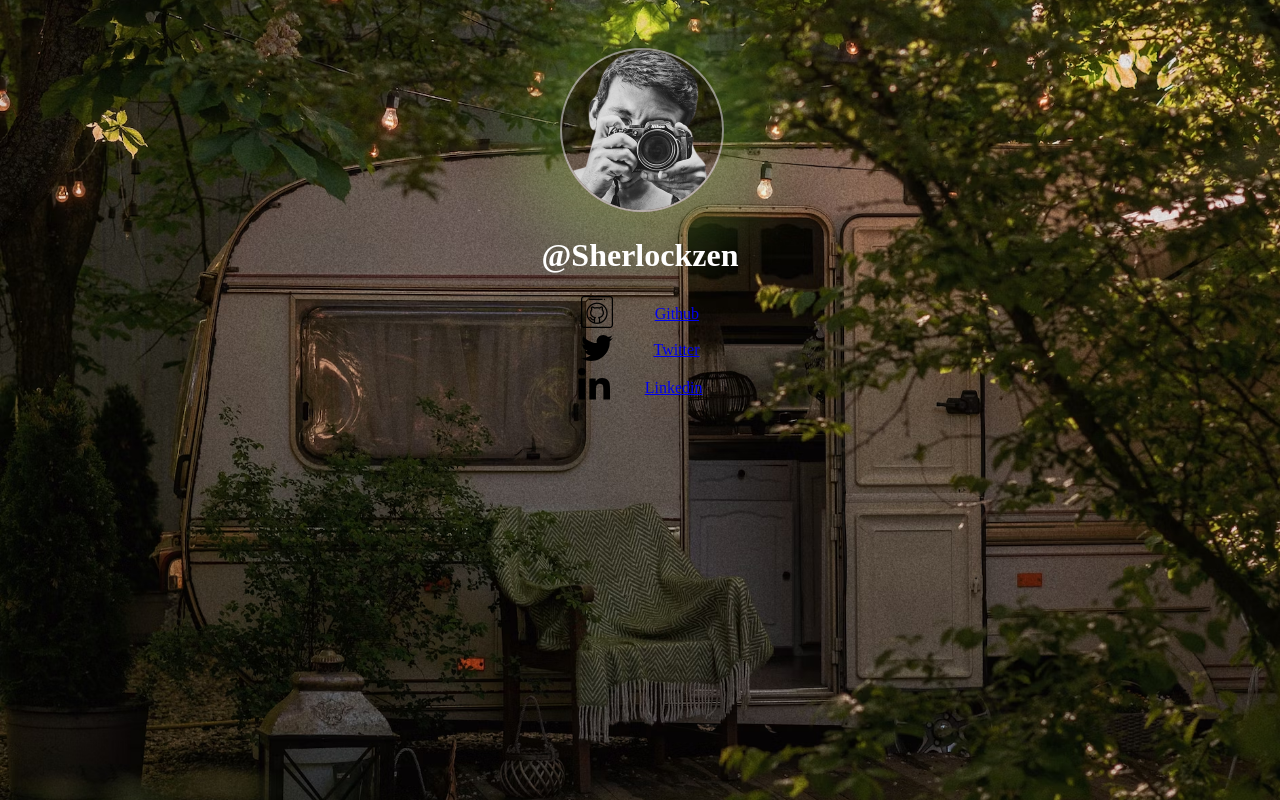
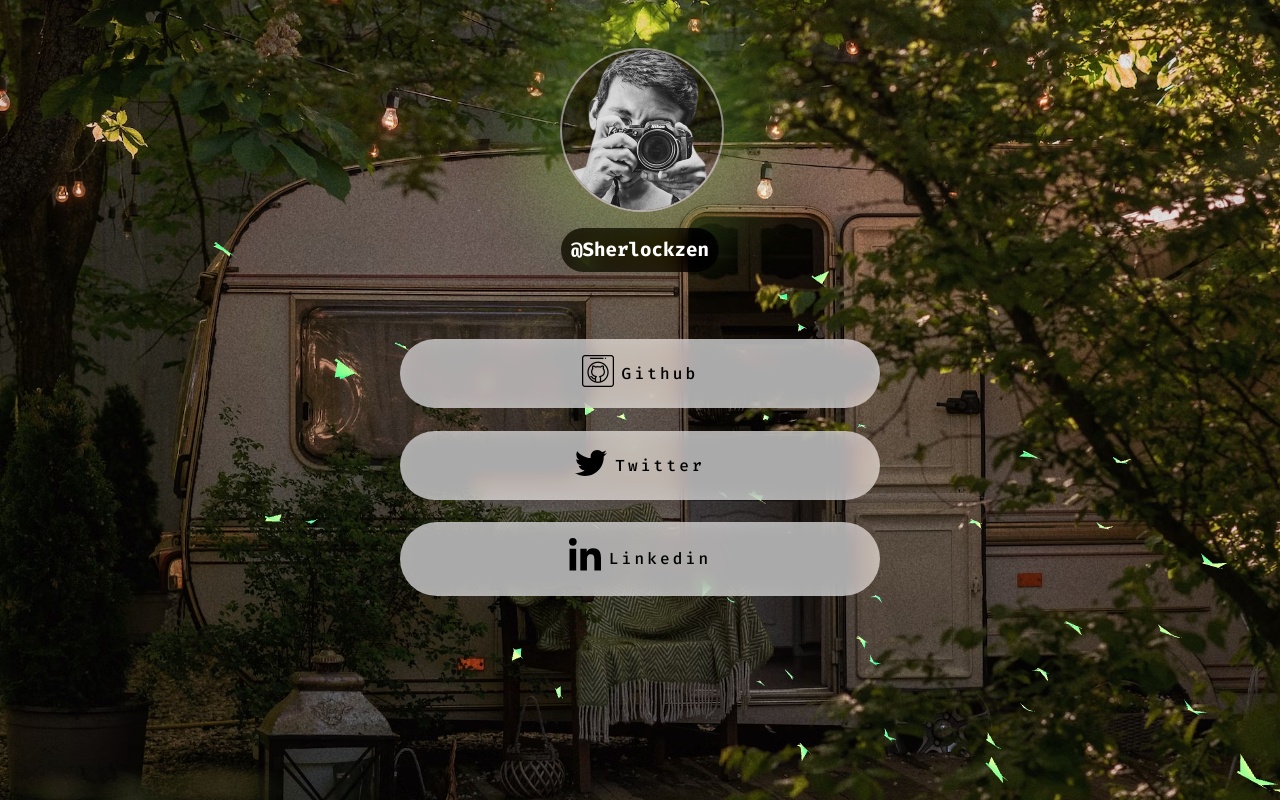
Before and after one commit to Sherlockzen/link-in-bio, a plain HTML site: page index.html in a window 1280 px wide. Drawn offline with nearby package versions, Linux system fonts and the light colour scheme.

Commit message:
Feat: Almost finish the design

```diff
--- a/index.css
+++ b/index.css
@@ -4,8 +4,8 @@ html {
 }
 
 body {
-    display: flex;
-    flex-direction: column;
+    /* display: flex;
+    flex-direction: column; */
     align-items: center;
     box-sizing: border-box;
     margin: 0;
@@ -15,9 +15,13 @@ body {
     color: white;
 }
 
-ul {
-    margin: 0;
-    padding: 0;
+#vanta {
+    z-index: -2;
+    position: absolute;
+    left: 0;
+    top: 0;
+    width: 100svw;
+    height: 100svh;
 }
 
 header {
@@ -25,6 +29,16 @@ header {
     flex-direction: column;
     align-items: center;
     margin-top: 3rem;
+    font-family: 'Fira Code', monospace;
+    font-size: 0.6rem;
+}
+
+header > h1 {
+    background-color: rgba(0, 0, 0, 0.667);
+    backdrop-filter: blur(10px) saturate(160%) contrast(180%);
+    -webkit-backdrop-filter: blur(10px) saturate(160%) contrast(180%);
+    border-radius: 10em;
+    padding: 0.5em;
 }
 
 .img-icons img  {
@@ -37,14 +51,38 @@ img {
 }
 
 ul {
-    width: 10rem;
+    /* width: 80%; */
+    margin: 0 auto;
+    padding: 2em;
+    list-style-type: none;
+    font-family: 'Fira Code', monospace;
+    font-weight: 500;
+    max-width: 480px;
 }
 
 li {
+    justify-content: space-around;
+    background-color: #fffa;
+    backdrop-filter: blur(10px) saturate(160%) contrast(180%);
+    -webkit-backdrop-filter: blur(10px) saturate(160%) contrast(180%);
+    border-radius: 10em;
+    padding: 1em;
+    margin: 1.4em 0;
+    letter-spacing: 0.2em;
+}
+
+li > a {
     display: flex;
+    flex-direction: row;
     align-items: center;
-    justify-content: space-around;
-    /* max-width: 15rem; */
+    justify-content: center;
+    align-items: center;
+    gap: 0.5em;
+}
+
+a {
+    color: black;
+    text-decoration: none;
 }
 
 .profile-photo {
@@ -57,3 +95,12 @@ li {
     border: 2px solid rgb(255, 255, 255, 0.5);
     box-shadow: 0px 0px 61px 47px rgba(157, 250, 81, 0.2);
 }
+
+/* .bg-filter {
+    width: 100svw;
+    height: 100svh;
+    background-color: white;
+    opacity: 0.15;
+    position: absolute;
+    z-index: -1;
+} */
--- a/index.html
+++ b/index.html
@@ -5,6 +5,33 @@
     <meta http-equiv="X-UA-Compatible" content="IE=edge">
     <meta name="viewport" content="width=device-width, initial-scale=1.0">
     <link rel="stylesheet" href="index.css">
+    <link rel="preconnect" href="https://fonts.googleapis.com">
+    <link rel="preconnect" href="https://fonts.gstatic.com" crossorigin>
+    <link href="https://fonts.googleapis.com/css2?family=Fira+Code:wght@500;600;700&display=swap" rel="stylesheet">
+    <script src="https://cdnjs.cloudflare.com/ajax/libs/three.js/r134/three.min.js"></script>
+    <script src="https://cdn.jsdelivr.net/npm/vanta@latest/dist/vanta.birds.min.js"></script>
+    <script>
+        window.addEventListener('DOMContentLoaded', () => {
+            VANTA.BIRDS({
+            el: "#vanta",
+            mouseControls: true,
+            touchControls: true,
+            gyroControls: false,
+            minHeight: 200.00,
+            minWidth: 200.00,
+            scale: 1.00,
+            scaleMobile: 1.00,
+            color1: 0xff75,
+            color2: 0xe5ff00,
+            wingSpan: 40.00,
+            separation: 80.00,
+            alignment: 50.00,
+            cohesion: 16.00,
+            quantity: 3.00,
+            backgroundAlpha: 0.0
+        })
+        })
+    </script>
     <title>Hewerton Soares</title>
 </head>
 <body>
@@ -16,23 +43,31 @@
     </header>
     <ul>
         <li>
+            <a target="_blank" href="https://github.com/sherlockzen">
                 <div class="img-icons">
                     <img src="./images/github.png" alt="github icon">
                 </div>
-            <a target="_blank" href="https://github.com/sherlockzen">Github</a>
+                Github
+            </a>
         </li>
         <li>
+            <a target="_blank" href="https://twitter.com/hewertonsoares">
                 <div class="img-icons">
                     <img src="./images/twitter.svg" alt="twitter icon">
                 </div>
-            <a target="_blank" href="https://twitter.com/hewertonsoares">Twitter</a>
+                Twitter
+            </a>
         </li>
         <li>
+            <a target="_blank" href="https://linkedin.com/in/hewertonsoares">
                 <div class="img-icons">
                     <img src="./images/linkedin-in.svg" alt="linkedin icon">
                 </div>
-            <a target="_blank" href="https://linkedin.com/in/hewertonsoares">Linkedin</a>
+                Linkedin
+            </a>
         </li>
     </ul>
+    <div id="vanta"></div>
+    <div class="bg-filter"></div>
 </body>
 </html>
```
Lines whose indentation alone changed are shown as unchanged.
